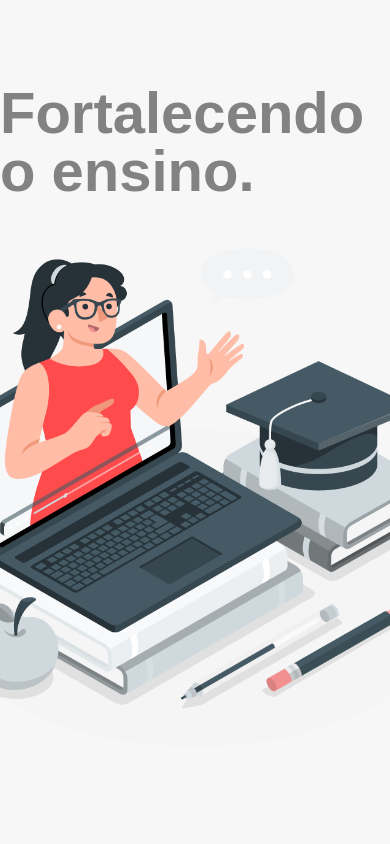
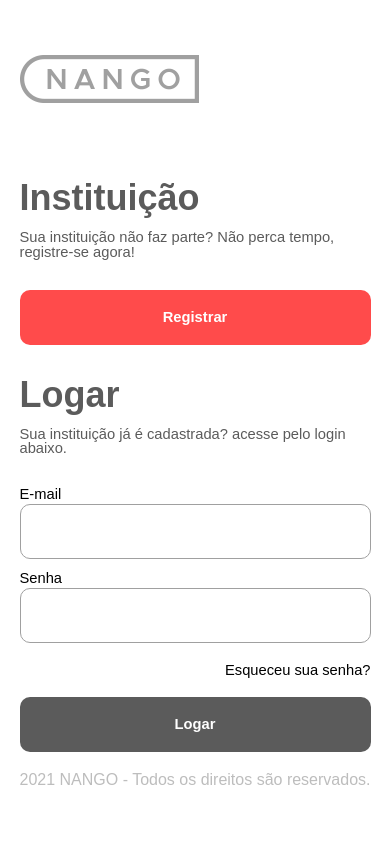
Before and after one commit to gabrielsantinii/nango-front-end-app, a React (Create React App) app: page /sign-up in a window 390 px wide. Shown: the top 844 px of the page. Built offline with nearby package versions, Linux system fonts and the light colour scheme; a web font is replaced by a local one.

Commit message:
fixed: responsivity on sign-up page

```diff
--- a/src/auth/pages/sign-up/layout/styles.ts
+++ b/src/auth/pages/sign-up/layout/styles.ts
@@ -4,7 +4,8 @@ export const SignupContainer = styled.div`
     min-width: 100%;
     min-height: 100vh;
     display: flex;
-    flex-direction: column-reverse;
+    flex-direction: column;
+    align-items: center;
 
     @media (min-width: 1150px) {
         flex-direction: row;
@@ -13,20 +14,21 @@ export const SignupContainer = styled.div`
 
 export const ContentContainer = styled.main`
     background: var(--primary-white);
-    min-width: 100%;
+    max-width: 90%;
     min-height: 100vh;
-    padding-bottom: 79px;
-    padding-top: 79px;
+    padding-bottom: 20px;
+    padding-top: 20px;
     display: flex;
     flex-direction: column;
     align-items: center;
     justify-content: center;
 
     @media (min-width: 1150px) {
+        padding-bottom: 79px;
+        padding-top: 79px;
+
         min-width: 50%;
         max-width: 50%;
-        min-height: 100%;
-        max-height: 100%;
     }
 `;
 
@@ -97,14 +99,19 @@ export const IllustrationContainer = styled.aside`
     @media (min-width: 1150px) {
         min-width: 50%;
         max-width: 50%;
-        min-height: 100%;
     }
 `;
 
 export const IllustrationTitle = styled.h1`
-    max-width: 460px;
+    max-width: 90%;
     color: var(--secondary-gray);
+    @media (min-width: 1150px) {
+        max-width: 460px;
+    }
 `;
 export const IllustrationImage = styled.img`
-    max-width: 560px;
+    max-width: 90%;
+    @media (min-width: 1150px) {
+        max-width: 560px;
+    }
 `;
--- a/src/shared/styles/global-styles.ts
+++ b/src/shared/styles/global-styles.ts
@@ -100,14 +100,20 @@ h1, h2 {
   color: var(--primary-gray);
 }
 
+h1 {
+
+  font-size: 42px;
+  line-height: 42px;
+
+  @media (min-width: 1150px) {
+    font-size: 58px;
+    line-height: 58px;
+  }
+}
+
 h2 {
   font-size: 36px;
   line-height: 36px;
-}
-
-h1 {
-  font-size: 58px;
-  line-height: 58px;
 }
 
 p {
```
